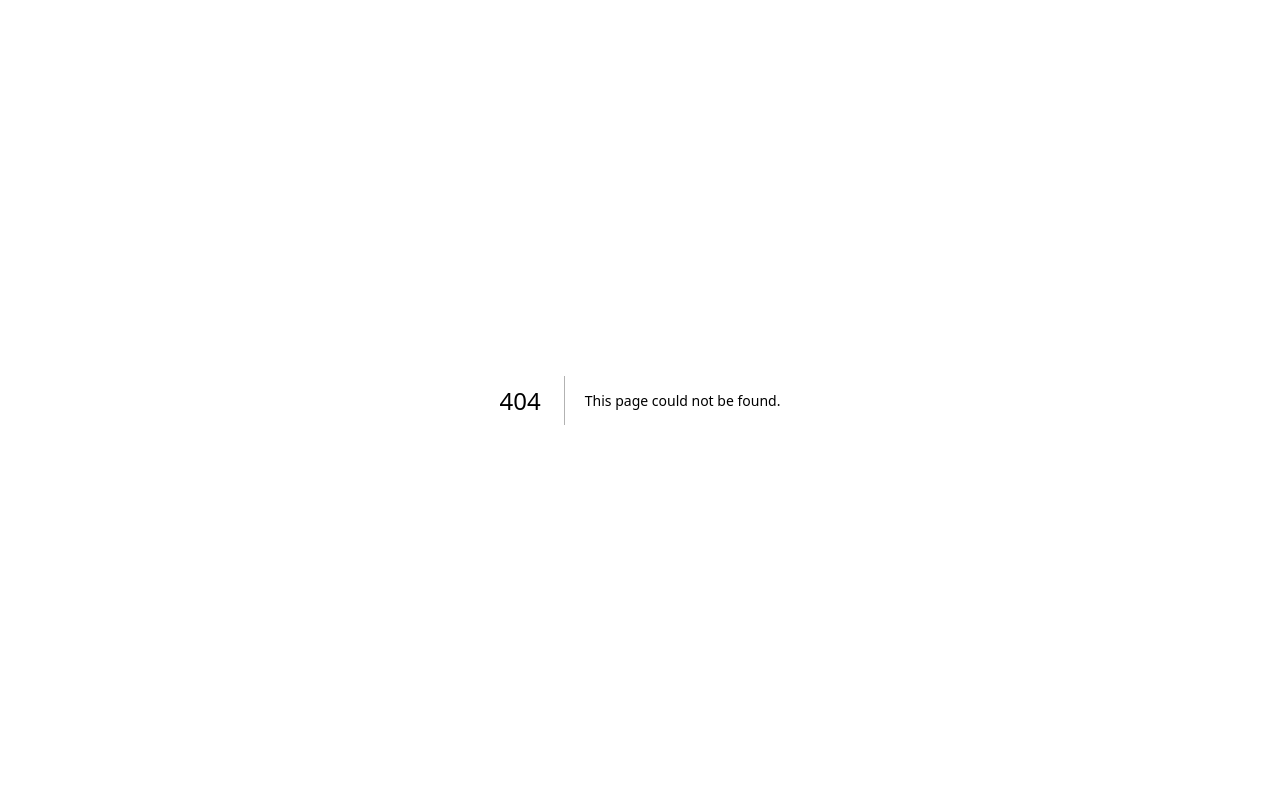
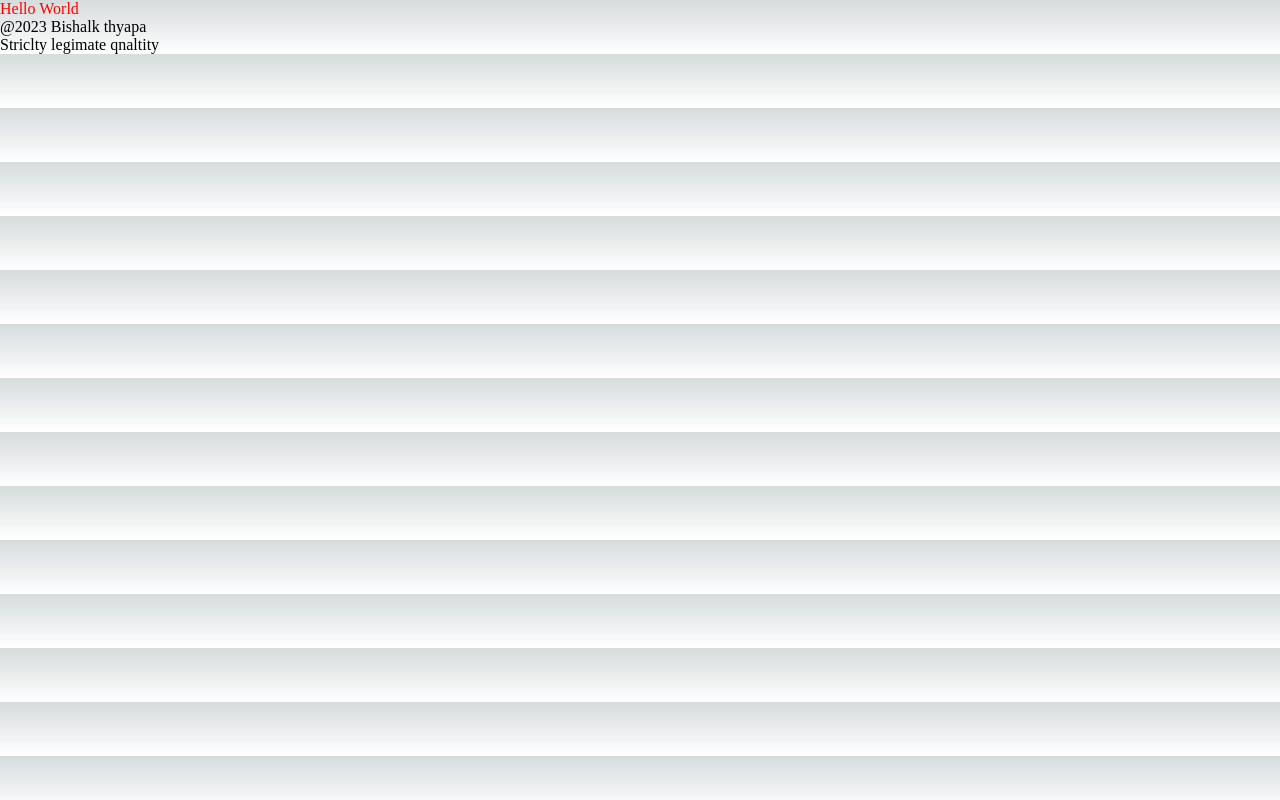
Before and after one commit to bishalthapa2055/Next-Js, a Next.js app: page /hello in a window 1280 px wide. Before the commit this address had no page. Built offline with nearby package versions, Linux system fonts and the light colour scheme.

Commit message:
:rocket: initial commit :rocket:

```diff
--- a/package.json
+++ b/package.json
@@ -9,8 +9,8 @@
     "lint": "next lint"
   },
   "dependencies": {
-    "react": "^18",
-    "react-dom": "^18",
-    "next": "14.0.1"
+    "next": "^14.0.1",
+    "react": "^18.2.0",
+    "react-dom": "^18.2.0"
   }
 }
--- a/pages/_app.js
+++ b/pages/_app.js
@@ -1,5 +1,15 @@
 import '@/styles/globals.css'
 
 export default function App({ Component, pageProps }) {
-  return <Component {...pageProps} />
+  return (
+  <>
+  <Component
+  {...pageProps}
+  />
+  <footer>
+      <p>@2023 Bishalk thyapa</p>
+      <p> Striclty legimate qnaltity</p>
+  </footer>
+  </>
+  )
 }
--- /dev/null
+++ b/pages/hello.js
@@ -0,0 +1,9 @@
+import React from 'react';
+import styles from "../styles/Hello.module.css"
+const Hello = () => {
+  return (
+    <div className={styles.container}>Hello World</div>
+  );
+};
+
+export default Hello;
--- /dev/null
+++ b/styles/Hello.module.css
@@ -0,0 +1,3 @@
+.container {
+    color : red
+}
```
Also changed, not shown: pages/about.js (added, +11 -0 lines), 1 other file (tests, documents, lock files or other folders).
